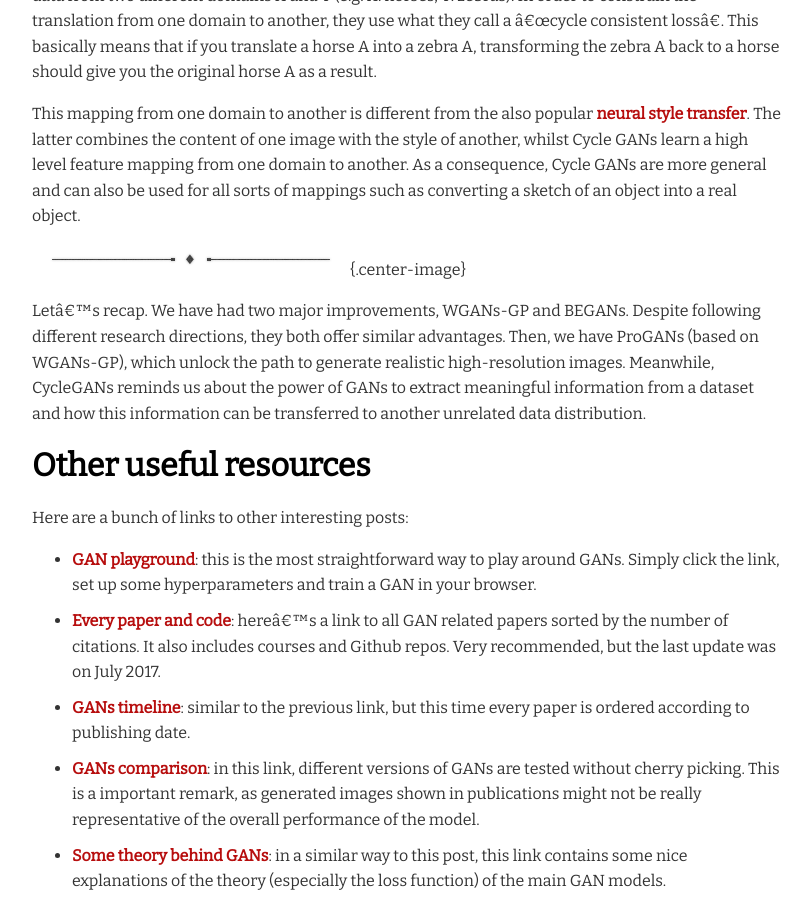
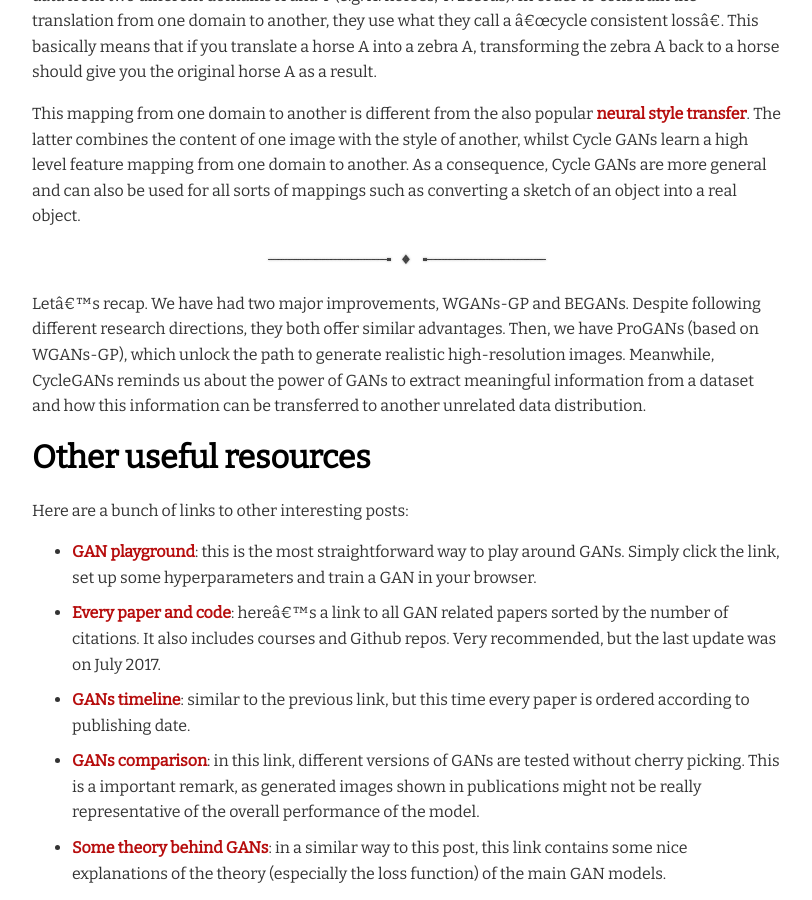
Before and after one commit to Guim3/guim3.github.io, a Jekyll site: the page built from _posts/2017-09-20-Fantastic-GANs-and-where-to-find-them-II.md, in a window 1280 px wide and 900 px high, scrolled down 9804 px. Shown: the whole window, without its empty margins (233-1045 px from the left). Built offline with Jekyll 4.4.1, drawn with Linux system fonts in a browser that asks for light colours; comment, search, counter and statistics services are not loaded.

Commit message:
Correct separators

```diff
--- a/_posts/2017-09-20-Fantastic-GANs-and-where-to-find-them-II.md
+++ b/_posts/2017-09-20-Fantastic-GANs-and-where-to-find-them-II.md
@@ -192,7 +192,7 @@ These GANs don't require paired datasets to learn to translate between domains,
 
 This mapping from one domain to another is different from the also popular [neural style transfer][neural_style_transfer]. The latter combines the content of one image with the style of another, whilst Cycle GANs learn a high level feature mapping from one domain to another. As a consequence, Cycle GANs are more general and can also be used for all sorts of mappings such as converting a sketch of an object into a real object.
 
-![]({{site.baseurl}}/files/blog/common/separator1.png){.center-image}
+![]({{site.baseurl}}/files/blog/common/separator1.png){:height="auto" .center-image}
 
 Let's recap. We have had two major improvements, WGANs-GP and BEGANs. Despite following different research directions, they both offer similar advantages. Then, we have ProGANs (based on WGANs-GP), which unlock the path to generate realistic high-resolution images. Meanwhile, CycleGANs reminds us about the power of GANs to extract meaningful information from a dataset and how this information can be transferred to another unrelated data distribution.
 
```
